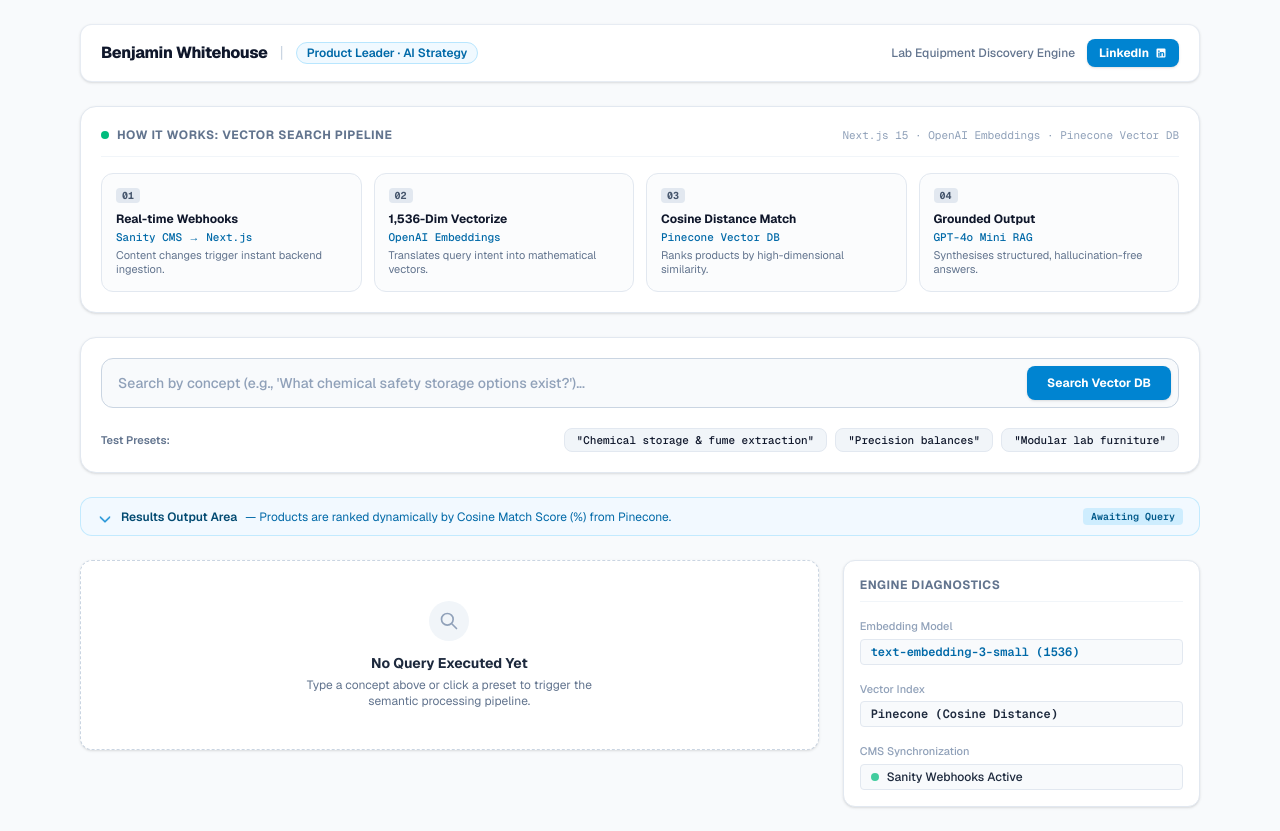
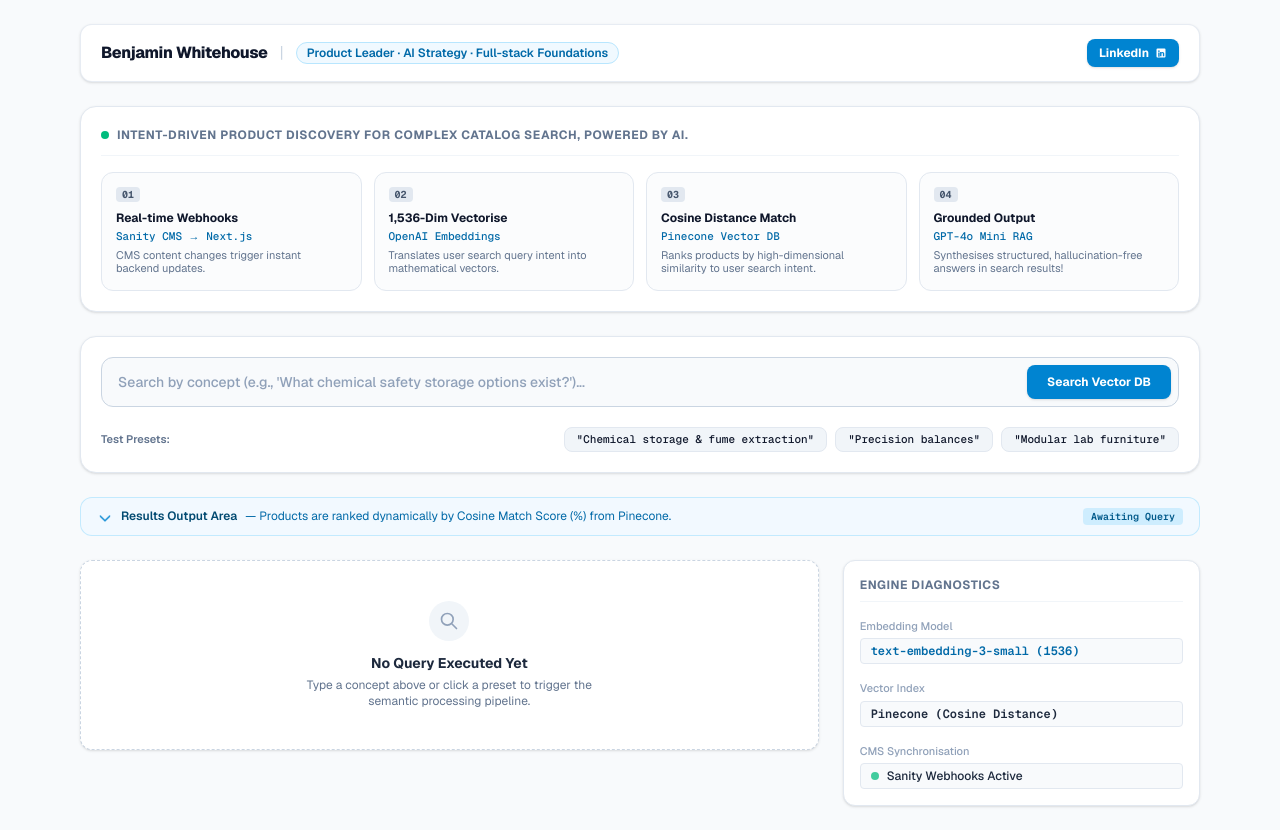
Before and after one commit to bpwhitehouse/discovery-engine, a Next.js app: page /demo in a window 1280 px wide. Built offline with nearby package versions, Linux system fonts and the light colour scheme.

Commit message:
Update new layout

```diff
--- a/src/app/demo/DemoClient.tsx
+++ b/src/app/demo/DemoClient.tsx
@@ -31,27 +31,27 @@ export default function DemoClient() {
       num: '01',
       title: 'Real-time Webhooks',
       tech: 'Sanity CMS → Next.js',
-      desc: 'Content changes trigger instant backend ingestion.',
+      desc: 'CMS content changes trigger instant backend updates.',
     },
     {
       num: '02',
-      title: '1,536-Dim Vectorize',
+      title: '1,536-Dim Vectorise',
       tech: 'OpenAI Embeddings',
-      desc: 'Translates query intent into mathematical vectors.',
+      desc: 'Translates user search query intent into mathematical vectors.',
       time: latency.embedding ? `${latency.embedding}ms` : null,
     },
     {
       num: '03',
       title: 'Cosine Distance Match',
       tech: 'Pinecone Vector DB',
-      desc: 'Ranks products by high-dimensional similarity.',
+      desc: 'Ranks products by high-dimensional similarity to user search intent.',
       time: latency.vector ? `${latency.vector}ms` : null,
     },
     {
       num: '04',
       title: 'Grounded Output',
       tech: 'GPT-4o Mini RAG',
-      desc: 'Synthesises structured, hallucination-free answers.',
+      desc: 'Synthesises structured, hallucination-free answers in search results!',
       time: latency.cms ? `${latency.cms}ms` : null,
     },
   ];
@@ -104,11 +104,10 @@ export default function DemoClient() {
             </h1>
             <span className="text-slate-300">|</span>
             <span className="text-xs font-semibold text-sky-700 bg-sky-50 border border-sky-200 px-2.5 py-0.5 rounded-full">
-              Product Leader · AI Strategy
+              Product Leader · AI Strategy · Full-stack Foundations
             </span>
           </div>
           <div className="flex items-center gap-3 text-xs">
-            <span className="hidden sm:inline text-slate-500 font-medium">Lab Equipment Discovery Engine</span>
             <a
               href="https://www.linkedin.com/in/bpwhitehouse"
               target="_blank"
@@ -129,12 +128,9 @@ export default function DemoClient() {
             <div>
               <h2 className="text-xs font-bold uppercase tracking-wider text-slate-500 flex items-center gap-2">
                 <span className="flex h-2 w-2 rounded-full bg-emerald-500"></span>
-                How It Works: Vector Search Pipeline
+                Intent-driven product discovery for complex catalog search, powered by AI.
               </h2>
             </div>
-            <span className="text-[11px] text-slate-400 font-mono">
-              Next.js 15 · OpenAI Embeddings · Pinecone Vector DB
-            </span>
           </div>
 
           <div className="grid grid-cols-1 sm:grid-cols-2 lg:grid-cols-4 gap-3">
@@ -330,7 +326,7 @@ export default function DemoClient() {
             </div>
 
             <div>
-              <span className="text-[11px] text-slate-400 font-medium block mb-1">CMS Synchronization</span>
+              <span className="text-[11px] text-slate-400 font-medium block mb-1">CMS Synchronisation</span>
               <div className="flex items-center gap-2 bg-slate-50 border border-slate-200 px-2.5 py-1 rounded">
                 <span className="h-2 w-2 rounded-full bg-emerald-500 animate-pulse"></span>
                 <span className="text-xs text-slate-800 font-medium">Sanity Webhooks Active</span>
```
